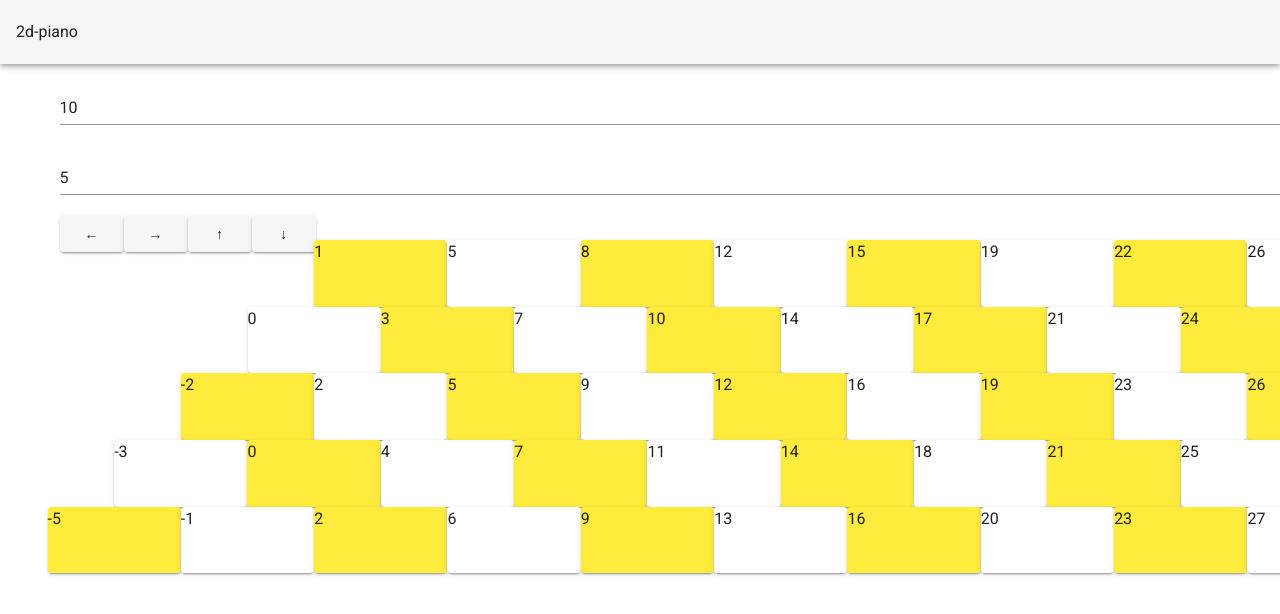
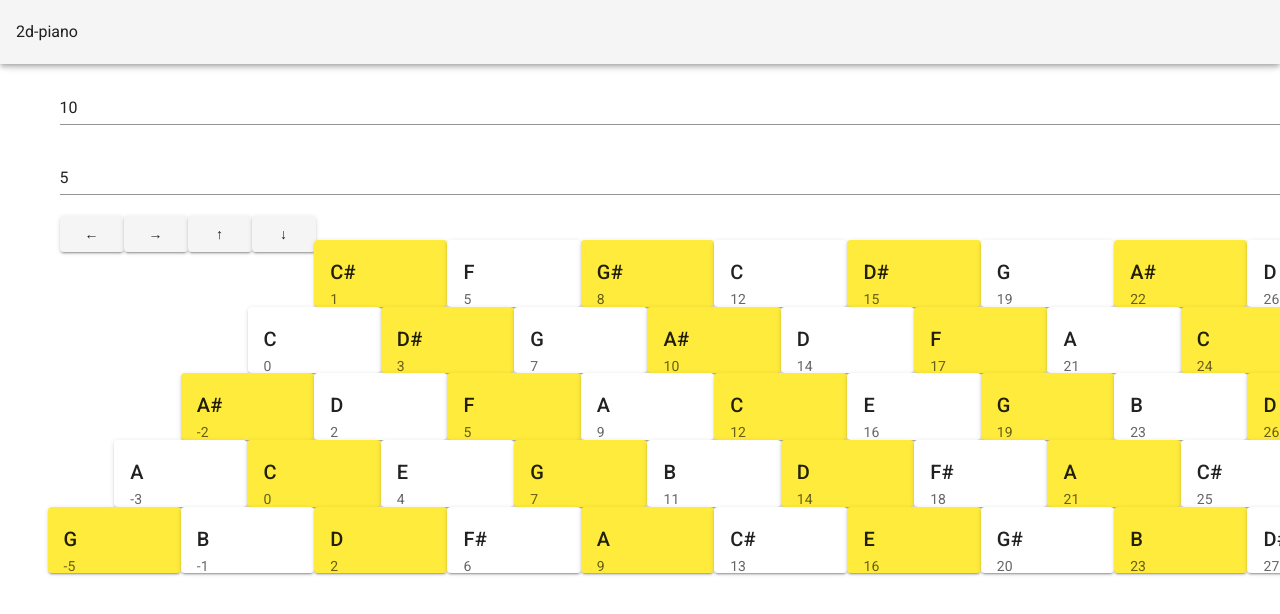
Before and after one commit to viewpointics-tan/2d-piano, a Nuxt app: page / in a window 1280 px wide. Shown: the top 614 px of the page. Built offline with nearby package versions, Linux system fonts and the light colour scheme.

Commit message:
音名表記をつけた

```diff
--- a/components/key.vue
+++ b/components/key.vue
@@ -6,13 +6,14 @@
     @click="toneEnd()"
     :color="keyColor"
     class="key"
-    >{{ keyNum }}</v-card
+    ><v-card-title>{{ keyName }}</v-card-title
+    ><v-card-subtitle>{{ keyNum }}</v-card-subtitle></v-card
   >
 </template>
 
 <script>
-// import synth from '../plugins/synth'
 import Tone from 'tone'
+import * as math from '../plugins/math'
 export default {
   name: 'Key',
   props: {
@@ -27,6 +28,20 @@ export default {
   },
   data() {
     return {
+      keyNames: [
+        'C',
+        'C#',
+        'D',
+        'D#',
+        'E',
+        'F',
+        'F#',
+        'G',
+        'G#',
+        'A',
+        'A#',
+        'B'
+      ],
       filter: new Tone.Filter({
         type: 'lowpass',
         frequency: 350,
@@ -41,11 +56,8 @@ export default {
     frequency() {
       return 440 * 2 ** ((this.keyNum - 9) / 12)
     },
-    frequency2() {
-      return 440 * 2 ** ((this.keyNum - 9 + 0.05) / 12)
-    },
-    frequency3() {
-      return 440 * 2 ** ((this.keyNum - 9 - 0.05) / 12)
+    keyName() {
+      return this.keyNames[math.mod(this.keyNum, 12)]
     }
   },
   mounted() {
```
